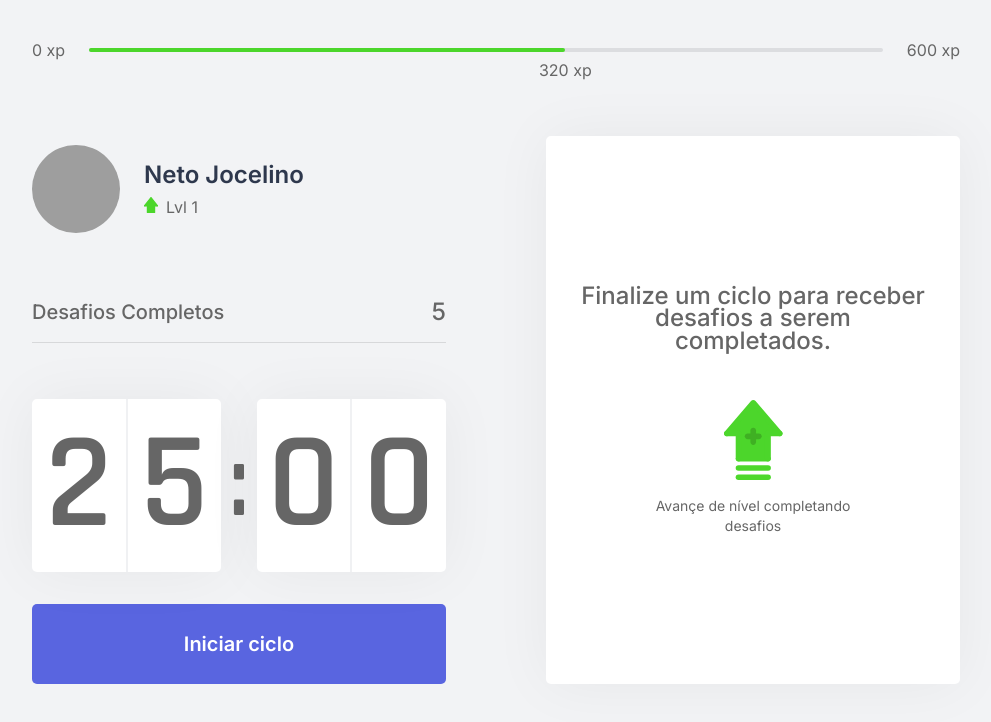
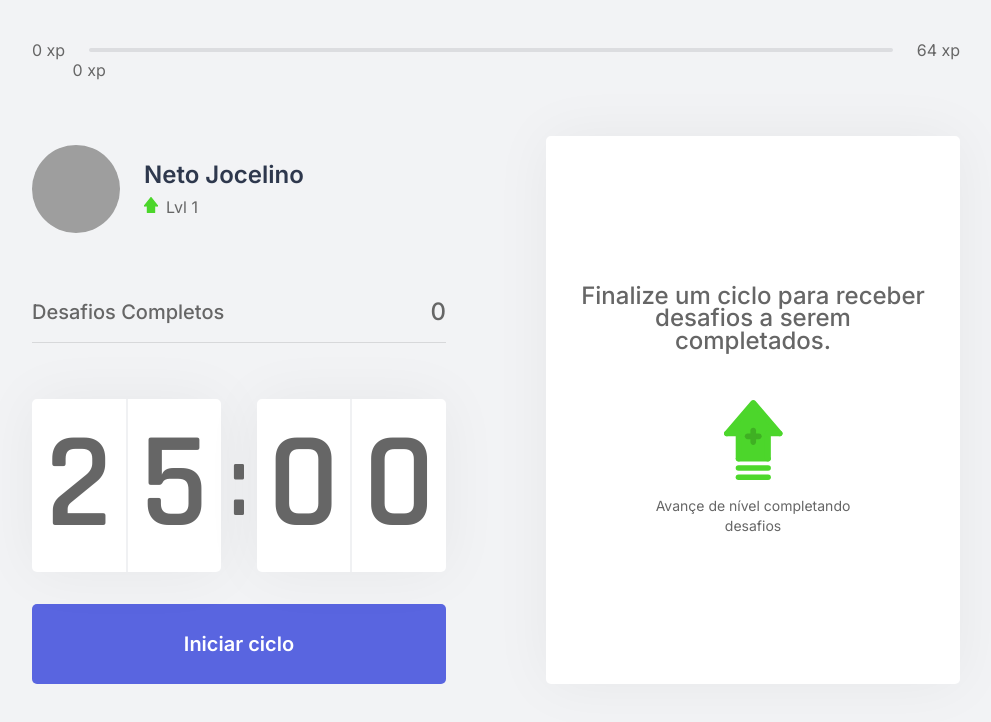
Before and after one commit to netojocelino/nlw-reactjs-routine, a Next.js app: page / in a window 1280 px wide. Shown: the top 722 px of the page, without its empty margins (144-1135 px from the left). Built offline with nearby package versions, Linux system fonts and the light colour scheme; grey boxes are pictures that could not be loaded.

Commit message:
Using context to xp-bar and completed challenges field

```diff
--- a/src/components/CompletedChallenges.tsx
+++ b/src/components/CompletedChallenges.tsx
@@ -1,10 +1,13 @@
+import { useContext } from 'react';
+import { ChallengesContext } from '../contexts/ChallengesContext';
 import styles from '../styles/components/CompletedChallenges.module.css'
 
 export function CompletedChallenges () {
+    const { challengesCompleted } = useContext(ChallengesContext);
     return (
         <div className={styles.completedChallengesContainer}>
             <span>Desafios Completos</span>
-            <span>5</span>
+            <span>{ challengesCompleted }</span>
         </div>
     );
 }
--- a/src/components/ExperienceBar.tsx
+++ b/src/components/ExperienceBar.tsx
@@ -1,15 +1,22 @@
+import { useContext } from "react";
+import { ChallengesContext } from "../contexts/ChallengesContext";
 import styles from "../styles/components/ExperienceBar.module.css";
 
 export function ExperienceBar( ) {
+    const { currentExperience, experienceToNextLevel } = useContext(ChallengesContext);
+
+    const percentToNextLevel = Math.round((100 * currentExperience)/experienceToNextLevel);
+
+
     return (<header className={styles.experienceBar}>
         <span>0 xp</span>
         <div>
-            <div style={{ width: '60%' }} />
+            <div style={{ width: `${percentToNextLevel}%` }} />
             <span
                 className={styles.currentProgressLabel}
-                style={{ left: '60%' }}
-            >320 xp</span>
+                style={{ left: `${percentToNextLevel}%` }}
+            >{currentExperience } xp</span>
         </div>
-        <span> 600 xp</span>
+        <span> {experienceToNextLevel} xp</span>
     </header>);
 }
--- a/src/contexts/ChallengesContext.tsx
+++ b/src/contexts/ChallengesContext.tsx
@@ -17,6 +17,7 @@ interface ChallengesContextData {
     currentExperience: number;
     challengesCompleted: number;
     activeChallenge: Challenge;
+    experienceToNextLevel: number;
     levelUp: () => void;
     startNewChallenge: () => void;
     resetChallenge: () => void;
@@ -50,6 +51,11 @@ export function ChallengesProvider ({ children }: ChallengesProviderProps) {
         setActiveChallenge(null);
     }
 
+    const experienceToNextLevel = Math.pow(
+        (level + 1) * 4
+        , 2
+    );
+
 
     return (
         <ChallengesContext.Provider
@@ -58,6 +64,7 @@ export function ChallengesProvider ({ children }: ChallengesProviderProps) {
                 currentExperience,
                 challengesCompleted,
                 activeChallenge,
+                experienceToNextLevel,
                 levelUp,
                 startNewChallenge,
                 resetChallenge
```
